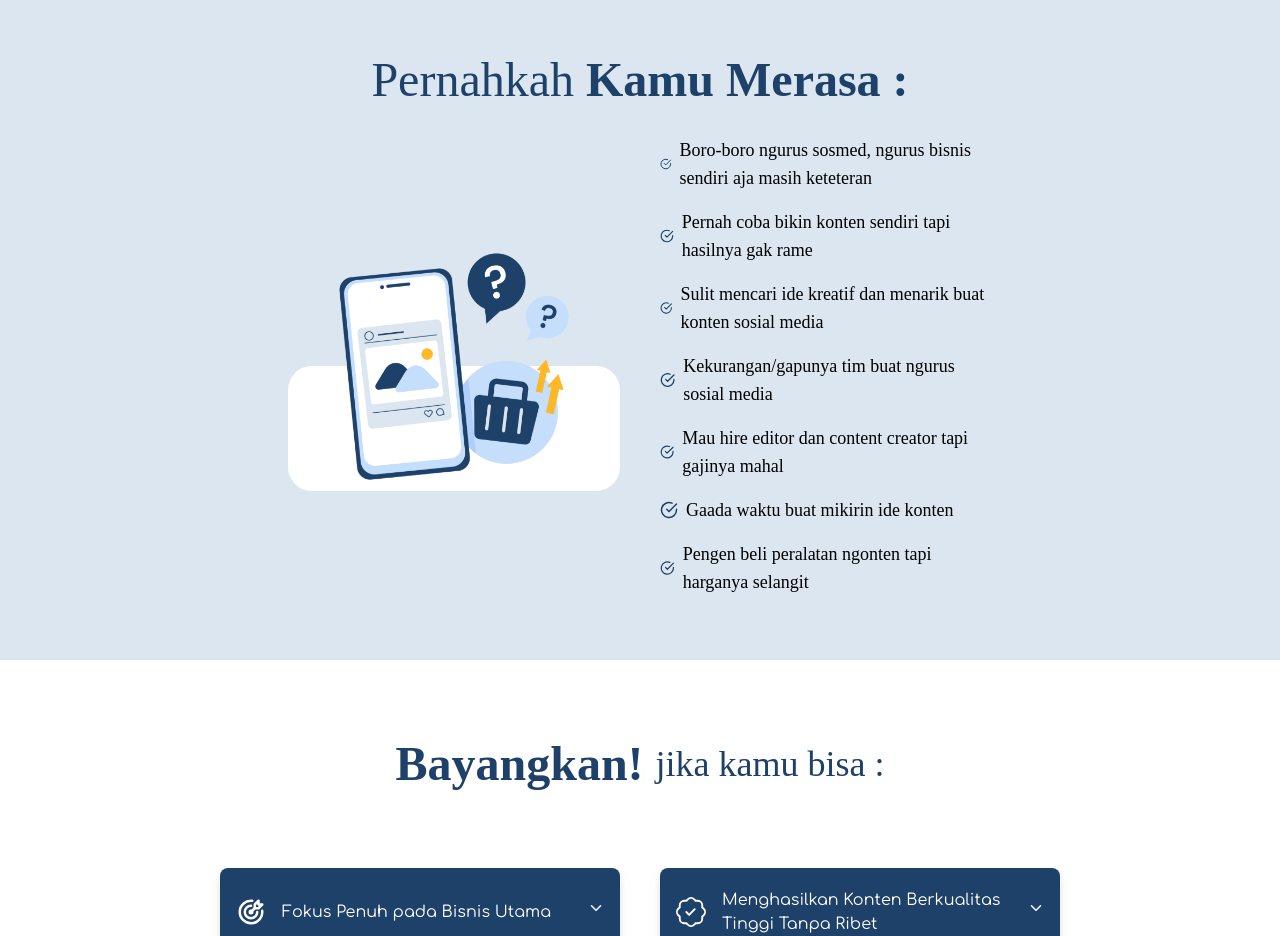
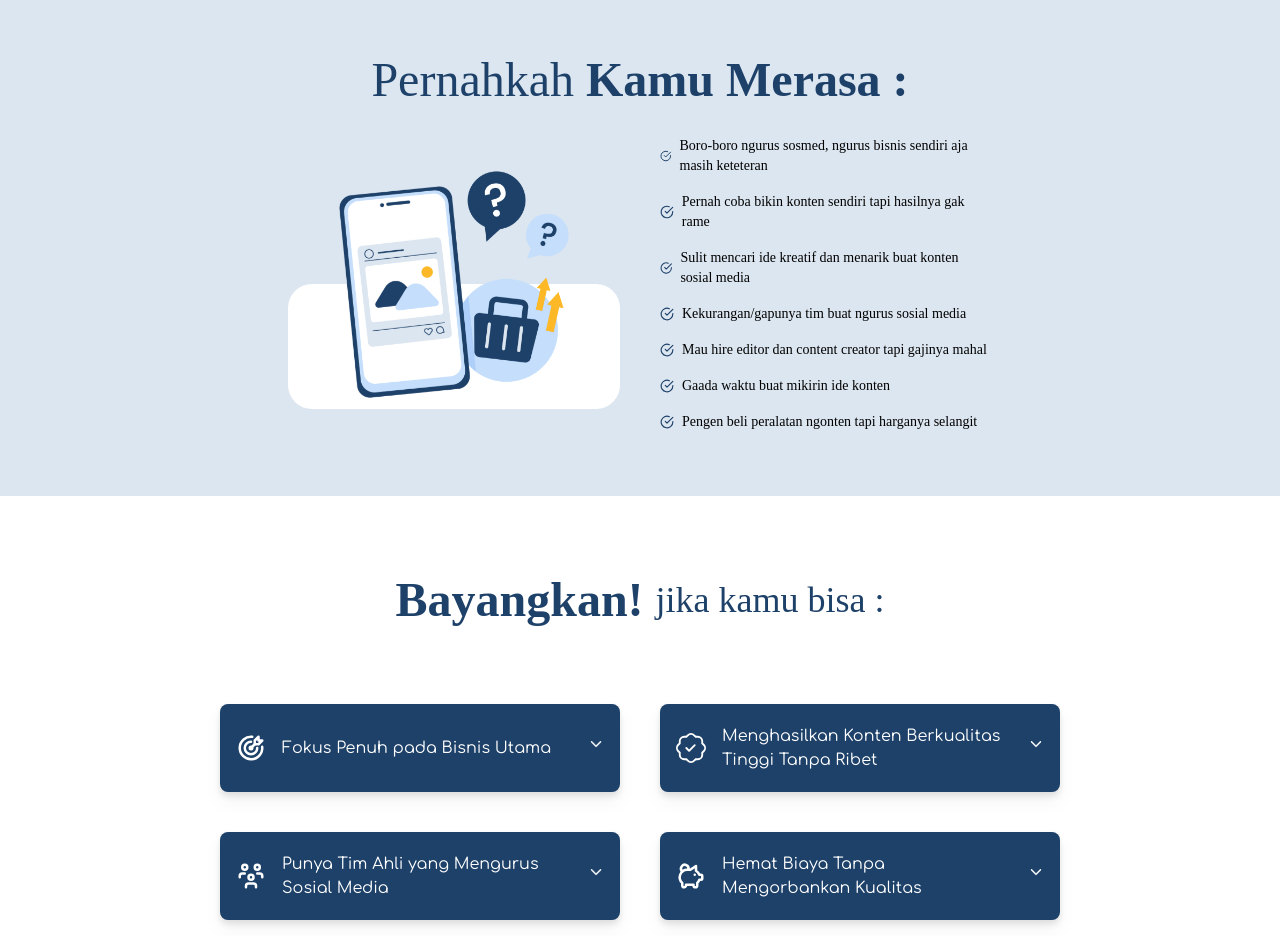
Before and after one commit to mcramaaa/jasawebkita, a Next.js app: page / in a window 1280 px wide. Shown: the part 2200-3136 px from the top of the page. Built offline with nearby package versions, Linux system fonts and the light colour scheme.

Commit message:
fixing about section

```diff
--- a/src/components/landing/About.tsx
+++ b/src/components/landing/About.tsx
@@ -29,7 +29,7 @@ export default function About() {
             {ABOUTVALUE.value.map((value, i) => (
               <li
                 key={i}
-                className="flex text-xs lg:items-center md:text-sm lg:text-lg gap-2"
+                className="flex text-xs lg:items-center md:text-sm lg:text-sm gap-2"
               >
                 <LuCheckCircle className="text-brand" />
                 <p >{value}</p>
```
